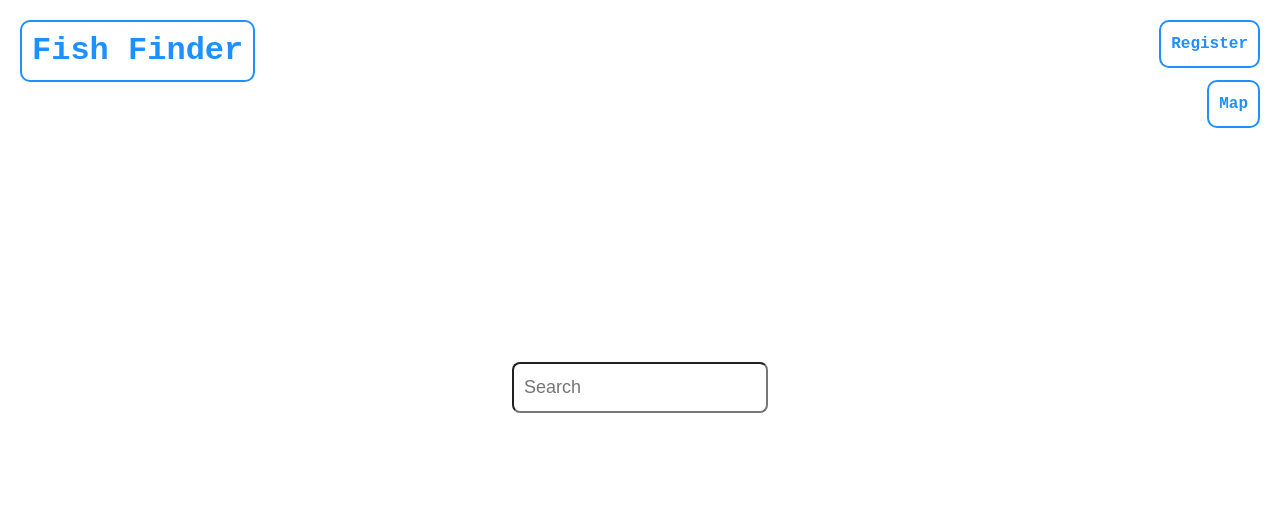
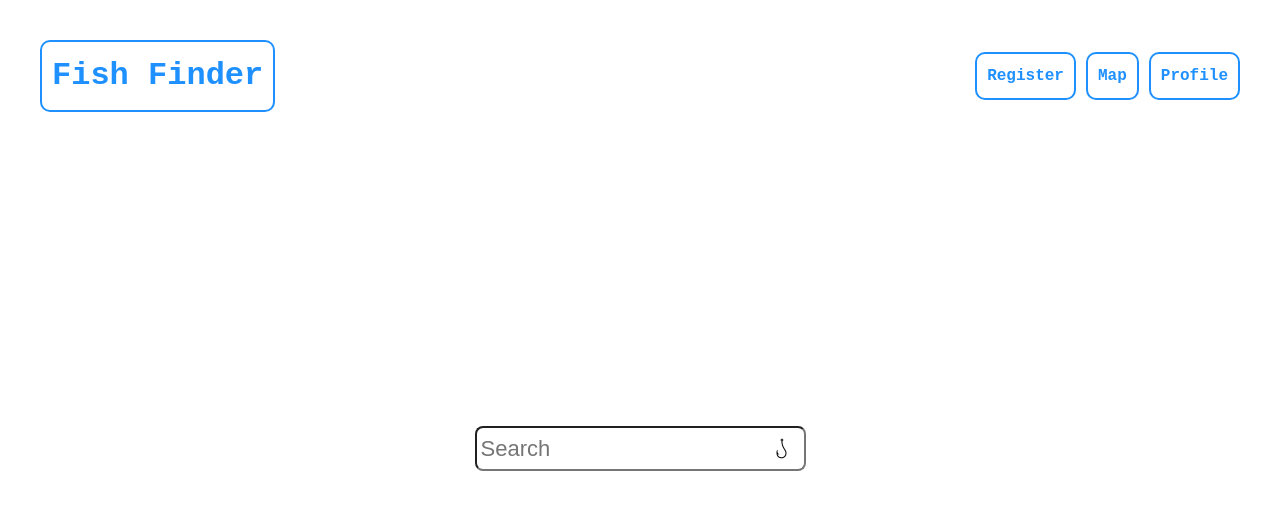
Before and after one commit to ntmack1/Fish-Finder----SE-491-Spring-2024, a React (Create React App) app in the folder fish-finder/frontend/: page / in a window 1280 px wide. Shown: the top 510 px of the page. Built offline with nearby package versions, Linux system fonts and the light colour scheme.

Commit message:
Added a header bar that can be used throughout the website. Added an empty profile page to be worked on later.

```diff
--- a/fish-finder/frontend/src/components/Paths.js
+++ b/fish-finder/frontend/src/components/Paths.js
@@ -2,7 +2,8 @@ import { Routes, Route } from "react-router-dom";
 import { Register } from "./Register";
 import { Splash } from "./Splash";
 import Search from './search/Search';
-import Recipe from "./Recipe"; // Import the Search component
+import Recipe from "./recipe_page/Recipe";
+import ProfilePage from "./profile_page/ProfilePage"; // Import the Search component
 
 export const Paths = () => {
     return (
@@ -11,6 +12,7 @@ export const Paths = () => {
             <Route path="/splash" element={<Splash />} />
             <Route path="/search/:name" element={<Search />} />
             <Route path="/recipe/:id" element={<Recipe />} />
+            <Route path="/profile" element={<ProfilePage />} />
         </Routes>
     );
 }
--- /dev/null
+++ b/fish-finder/frontend/src/components/header/Header.css
@@ -0,0 +1,38 @@
+.Header {
+    display: flex;
+    justify-content: space-between;
+    align-items: center;
+    padding: 20px;
+}
+
+.title {
+    font-size: 2em;
+    font-weight: bold;
+    color: #1E90FF;
+    border: 2px solid #1E90FF;
+    padding: 10px;
+    border-radius: 10px;
+    font-family: 'Courier New', Courier, monospace;
+    text-decoration: none; /* Remove the underline */
+}
+
+.register-button, .map-button, .profile-button {
+    font-size: 1em;
+    font-weight: bold;
+    color: #1E90FF;
+    border: 2px solid #1E90FF;
+    padding: 10px;
+    border-radius: 10px;
+    font-family: 'Courier New', Courier, monospace;
+    text-decoration: none; /* Remove the underline */
+    margin-left: 10px; /* Add space between the buttons */
+}
+
+.register-button:hover, .map-button:hover, .profile-button:hover {
+    background-color: #1E90FF;
+    color: white;
+}
+
+.buttons {
+    display: flex;
+}
--- /dev/null
+++ b/fish-finder/frontend/src/components/header/Header.js
@@ -0,0 +1,19 @@
+// src/components/header/Header.js
+import React from 'react';
+import { Link } from 'react-router-dom';
+import './Header.css';
+
+function Header() {
+    return (
+        <div className="Header">
+            <Link to="/" className="title">Fish Finder</Link>
+            <div className="buttons">
+                <Link to="/register" className="register-button">Register</Link>
+                <Link to="/map" className="map-button">Map</Link>
+                <Link to="/profile" className="profile-button">Profile</Link>
+            </div>
+        </div>
+    );
+}
+
+export default Header;
--- a/fish-finder/frontend/src/components/home_page/HomePage.css
+++ b/fish-finder/frontend/src/components/home_page/HomePage.css
@@ -5,55 +5,3 @@
     height: 100vh; /* Take up the full height of the viewport */
     padding: 20px;
 }
-
-.HomePage form {
-    margin: 20px auto;
-    max-width: 300px;
-}
-
-.HomePage input {
-    width: 100%;
-    padding: 10px;
-    margin-bottom: 10px;
-    font-size: 18px;
-}
-
-.title {
-    position: absolute;
-    left: 20px;
-    top: 20px;
-    font-size: 2em;
-    font-weight: bold;
-    color: #1E90FF;
-    border: 2px solid #1E90FF;
-    padding: 10px;
-    border-radius: 10px;
-    font-family: 'Courier New', Courier, monospace;
-}
-
-.register-button, .map-button {
-    position: absolute;
-    font-size: 1em;
-    font-weight: bold;
-    color: #1E90FF;
-    border: 2px solid #1E90FF;
-    padding: 10px;
-    border-radius: 10px;
-    font-family: 'Courier New', Courier, monospace;
-    text-decoration: none; /* Remove the underline */
-}
-
-.register-button {
-    right: 20px;
-    top: 20px;
-}
-
-.map-button {
-    right: 20px;
-    top: 80px; /* Position it below the register button */
-}
-
-.register-button:hover, .map-button:hover {
-    background-color: #1E90FF;
-    color: white;
-}
--- a/fish-finder/frontend/src/components/home_page/HomePage.js
+++ b/fish-finder/frontend/src/components/home_page/HomePage.js
@@ -1,24 +1,14 @@
 // src/components/home_page/HomePage.js
-import React, { useState } from 'react';
-import { Link } from 'react-router-dom';
+import React from 'react';
+import Header from '../header/Header';
+import SearchBar from '../search_bar/SearchBar'; // Import the SearchBar component
 import './HomePage.css';
 
 function HomePage() {
-    const [name, setName] = useState('');
-
     return (
         <div className="HomePage">
-            <h1 className="title">Fish Finder</h1>
-            <Link to="/register" className="register-button">Register</Link>
-            <Link to="/map" className="map-button">Map</Link> {/* Add this line */}
-            <form action={`/search/${name}`}>
-                <input
-                    type="text"
-                    value={name}
-                    onChange={(e) => setName(e.target.value)}
-                    placeholder="Search"
-                />
-            </form>
+            <Header />
+            <SearchBar /> {/* Use the SearchBar component */}
         </div>
     );
 }
--- /dev/null
+++ b/fish-finder/frontend/src/components/profile_page/ProfilePage.js
@@ -0,0 +1,26 @@
+import React from 'react';
+import Header from "../header/Header";
+
+class ProfilePage extends React.Component {
+    constructor(props) {
+        super(props);
+        this.state = {
+            name: 'John Doe',
+            email: 'john.doe@example.com',
+            bio: 'Software Developer at XYZ Company'
+        };
+    }
+
+    render() {
+        return (
+            <div>
+                <Header/>
+                <h1>{this.state.name}</h1>
+                <p>Email: {this.state.email}</p>
+                <p>Bio: {this.state.bio}</p>
+            </div>
+        );
+    }
+}
+
+export default ProfilePage;
--- a/fish-finder/frontend/src/components/search/Search.css
+++ b/fish-finder/frontend/src/components/search/Search.css
@@ -1,20 +1,3 @@
-
-.Search {
-    display: flex;
-    flex-direction: column;
-    justify-content: flex-start; /* Align items to the start after a fish is found */
-    height: 100vh; /* Take up the full height of the viewport */
-    padding: 20px;
-}
-
-.Search form {
-    position: absolute;
-    top: 80px; /* Move the form down to avoid overlapping with the title */
-    right: 50px; /* Move the form to the right */
-    text-align: right;
-    max-width: 200px; /* Make the form smaller */
-}
-
 .error {
     color: red;
 }
@@ -22,7 +5,7 @@
 .fish-info {
     max-width: 600px;
     text-align: left;
-    padding-top: 100px; /* Add space at the top to avoid overlapping with the title */
+    padding-top: 0px; /* Reduced space at the top to bring the fish info closer to the header */
 }
 
 .recipe-list {
--- a/fish-finder/frontend/src/components/search/Search.js
+++ b/fish-finder/frontend/src/components/search/Search.js
@@ -2,6 +2,8 @@ import React, { useState, useEffect } from 'react';
 import axios from 'axios';
 import { useParams, Link } from 'react-router-dom';
 import './Search.css';
+import Header from "../header/Header";
+import SearchBar from "../search_bar/SearchBar";
 
 function Search() {
     const { name } = useParams();
@@ -49,16 +51,8 @@ function Search() {
 
     return (
         <div className={`Search ${fish ? 'fish-found' : ''}`}>
-            <h1 className="title">Fish Finder</h1>
-            <Link to="/register" className="register-button">Register</Link>
-            <form action={`/search/${search}`}>
-                <input
-                    type="text"
-                    value={search}
-                    onChange={e => setSearch(e.target.value)}
-                    placeholder="Search"
-                />
-            </form>
+            <Header /> {/* Add the Header component */}
+            <SearchBar />
             {error && <p className="error">{error}</p>}
             {fish && (
                 <div className="fish-info">
--- /dev/null
+++ b/fish-finder/frontend/src/components/search_bar/SearchBar.css
@@ -0,0 +1,8 @@
+/* src/components/search_bar/SearchBar.css */
+.search-bar input {
+    background-image: url('../../../public/fishing-hook-icon.png');
+    background-repeat: no-repeat;
+    background-position: right 10px center; /* Adjust the horizontal position (10px from the right) and vertical position (center) */
+    background-size: 25px; /* Increase the size of the image */
+    padding-right: 35px; /* Adjust this value based on the size of your image */
+}
--- /dev/null
+++ b/fish-finder/frontend/src/components/search_bar/SearchBar.js
@@ -0,0 +1,23 @@
+// src/components/search_bar/SearchBar.js
+import React, { useState } from 'react';
+import './SearchBar.css';
+
+function SearchBar() {
+    const [search, setSearch] = useState('');
+
+    return (
+        <form action={`/search/${search}`} className="search-bar">
+            <label for="search-input">
+                <input
+                    id="search-input"
+                    type="text"
+                    value={search}
+                    onChange={e => setSearch(e.target.value)}
+                    placeholder="Search"
+                />
+            </label>
+        </form>
+    );
+}
+
+export default SearchBar;
```
Also changed, not shown: fish-finder/frontend/public/fishing-hook-icon.png (added), fish-finder/frontend/src/components/recipe_page/Recipe.js (renamed from fish-finder/frontend/src/components/Recipe.js).
